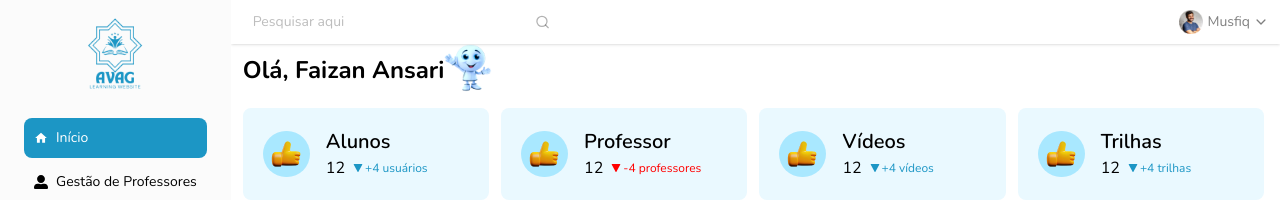
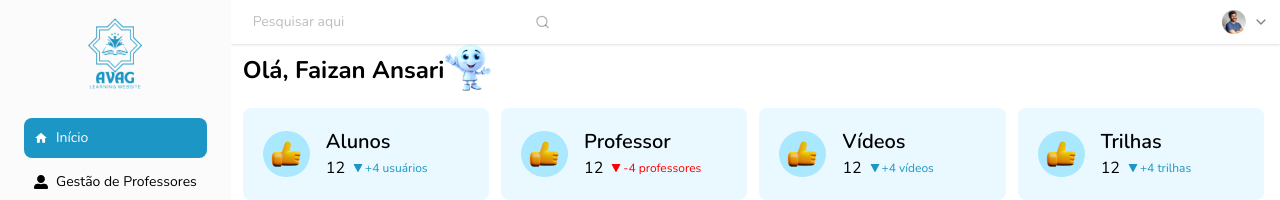
Before and after one commit to Minister-Isaac/Avagapp, a React (Vite) app: page /admin/dashboard in a window 1280 px wide. Shown: the top 200 px of the page. Built offline with nearby package versions, Linux system fonts and the light colour scheme; sample sign-in values are in the browser's storage.

Commit message:
new commit

```diff
--- a/src/pages/auth/sign_in.jsx
+++ b/src/pages/auth/sign_in.jsx
@@ -1,7 +1,7 @@
 import { useState, useEffect } from "react";
 import { AiFillEyeInvisible } from "react-icons/ai";
 import { BsEyeFill } from "react-icons/bs";
-import { useNavigate } from "react-router-dom";
+import { useNavigate,useLocation } from "react-router-dom";
 import { sucessNotify, errorNotify } from "../../../helper/ToastLogin";
 import ReCAPTCHA from "react-google-recaptcha";
 import axios_instance from "../../utils/axios";
@@ -12,6 +12,7 @@ export default function SignIn() {
   const [credentials, setCredentials] = useState({ email: "", password: "" });
   const [viewPassword, setViewPassword] = useState(false);
   const [loading, setLoading] = useState(false);
+  const [role, setRole] = useState();
 
   const siteKey = "6Lf4inwqAAAAAD64ITgkHFsgBPk_qvE52l2_6ltd";
   const navigate = useNavigate();
@@ -28,7 +29,16 @@ export default function SignIn() {
   const handleCaptchaChange = (value) => {
     setCaptchaValue(value);
   };
+  const location = useLocation();
+  useEffect(() => {
+    const queryParams = new URLSearchParams(location.search);
+    const roleFromQuery = queryParams.get("role");
+    if (roleFromQuery) {
+      setRole(roleFromQuery);
+    }
+  }, [location]);
 
+  console.log("role",role)
   const handleLogin = (e) => {
     e.preventDefault();
 
@@ -40,7 +50,7 @@ export default function SignIn() {
     setLoading(true); // Start loader
 
     axios_instance
-      .post("users/login/", credentials)
+      .post("users/login/", {...credentials,role})
       .then((response) => {
         const { access, user: loggedInUser } = response.data;
         localStorage.setItem("USER_TOKEN", access);
--- a/src/pages/auth/sign_up.jsx
+++ b/src/pages/auth/sign_up.jsx
@@ -61,7 +61,7 @@ export default function Signup() {
     if (formData.password !== formData.confirm_password) {
       return errorNotify("As senhas não coincidem");
     }
-     await axios_instance.post("users/profile/", formData).then((response) => {
+     await axios_instance.post("users/sign-up/", formData).then((response) => {
         goodNotify(response?.message || " Registration successful ");
         navigate(`/auth/sign_in?role=${formData.role}`);
     }
--- a/src/pages/student/SHome.jsx
+++ b/src/pages/student/SHome.jsx
@@ -3,13 +3,16 @@ import React from 'react';
 import { BsThreeDotsVertical } from 'react-icons/bs';
 import { IoTriangle } from 'react-icons/io5';
 import { studentData, studentNotify } from "../../../helper/data";
+import { getUserProfile } from "../../utils/auth";
+
 export default function SHome() {
+    const profile = getUserProfile()
 
     return (
         <div className='pr-4 px-3 lg:px-0 flex flex-col gap-4'>
             <div className='flex items-center'>
                 <h1 className="text-center -mb-1 text-2xl font-bold">
-                Olá, Faizan Ansari
+                Olá, {profile.first_name} {profile.last_name}
                 </h1>
                 <img src="/teacher/avatar.png" className='size-12' />
             </div>
--- a/src/pages/student/StudentProfile.jsx
+++ b/src/pages/student/StudentProfile.jsx
@@ -16,9 +16,12 @@ import { IoIosColorPalette } from "react-icons/io";
 import { avatarOptions } from "../../../helper/avatar";
 import { errorNotify, goodNotify } from "../../../helper/ToastLogin";
 import axios_instance from "../../utils/axios";
+import { getUserProfile } from "../../utils/auth";
 
 
 function StudentProfile() {
+  const profile = getUserProfile()
+
   const [viewPassword, setViewPassword] = useState(false);
   const [credentials, setCredentials] = useState({ number:"",email: "", password: "" ,first_name:'', last_name: ''});
 
@@ -114,8 +117,8 @@ function StudentProfile() {
             {...avatarConfig}
           />
           <div className="flex flex-col lg:items-start items-center gap-1">
-            <p className="font-medium text-lg">Alexa Rawles</p>
-            <p className="text-black/50">alexarawles@gmail.com</p>
+            <p className="font-medium text-lg">{profile.first_name} {profile.last_name}</p>
+            <p className="text-black/50">{profile.email}</p>
           </div>
         </div>
         <p
--- a/src/pages/teacher/THome.jsx
+++ b/src/pages/teacher/THome.jsx
@@ -5,8 +5,11 @@ import { BsFillTrashFill, BsThreeDotsVertical } from 'react-icons/bs';
 import { GoPencil } from "react-icons/go";
 import { IoEyeOutline, IoTriangle } from 'react-icons/io5';
 import { data, TABLE_HEAD, TABLE_ROWS } from "../../../helper/data";
+import { getUserProfile } from "../../utils/auth";
+
 export default function THome() {
     const [identifier, setIdentifier] = useState(null)
+    const profile = getUserProfile()
 
 
  const [Data, setData] = useState(TABLE_ROWS)
@@ -36,7 +39,7 @@ export default function THome() {
         <div className='pr-4 flex px-2 flex-col gap-4'>
             <div className='flex items-center'>
                 <h1 className="text-center -mb-1 text-2xl font-bold">
-                Olá, Faizan Ansari
+                Olá, {profile.first_name} {profile.last_name}
                 </h1>
                 <img src="/teacher/avatar.png" className='size-12' />
             </div>
--- a/src/pages/teacher/TNavBar.jsx
+++ b/src/pages/teacher/TNavBar.jsx
@@ -5,8 +5,11 @@ import { FiSearch } from "react-icons/fi";
 import { IoChevronDownOutline } from "react-icons/io5";
 import { useMobile } from "../../hook/MobileNav";
 import { Link, useLocation, useNavigate } from "react-router-dom";
+import { getUserProfile } from "../../utils/auth";
 
 export function TNavBar() {
+
+  const profile = getUserProfile()
 
   const navigate = useNavigate()
   const location = useLocation()
@@ -54,7 +57,7 @@ export function TNavBar() {
           </p>
           <Link to={ check && "student-profile"} className="text-black/50  text-sm gap-1 flex justify-center items-center">
             <img src="/teacher/doc.png" className="size-6" />
-            <p>Musfiq</p>
+            <p>{profile.first_name} {profile.last_name}</p>
             <IoChevronDownOutline />
           </Link>
         </div>
--- a/src/pages/teacher/TSetting.jsx
+++ b/src/pages/teacher/TSetting.jsx
@@ -3,8 +3,10 @@ import React, { useState } from 'react'
 import { FaHome } from 'react-icons/fa'
 import { MdEmail } from 'react-icons/md'
 import { Link, useLocation } from 'react-router-dom'
+import { getUserProfile } from "../../utils/auth";
 
 function TSetting() {
+    const profile = getUserProfile()
 
   const location = useLocation()
   const create = location.pathname.includes("admin")
```
